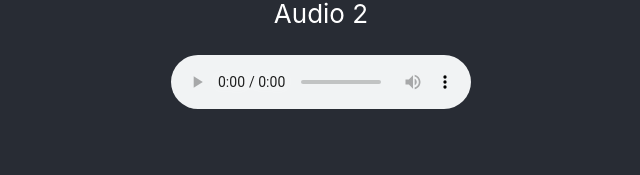
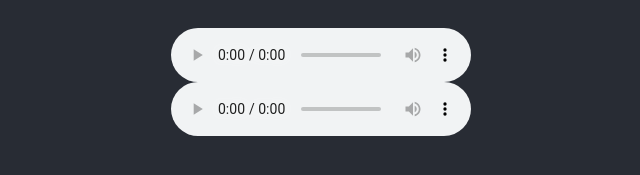
Before and after one commit to jlbarraganm/mi-app-hipermedia, a React (Create React App) app: page / in a window 1280 px wide. Shown: the part 551-726 px from the top of the page, without its empty margins (319-959 px from the left). Built offline with nearby package versions, Linux system fonts and the light colour scheme.

Commit message:
dos audios de musica

```diff
--- a/src/App.js
+++ b/src/App.js
@@ -8,7 +8,14 @@ function App() {
         <p>imagen primero 1</p>
         <img src='https://img.freepik.com/vector-gratis/atomo-ilustracion-modelo-electrones-neutrones-aislados_1284-53084.jpg?size=338&ext=jpg&ga=GA1.1.1546980028.1708732800&semt=ais' />
         <p>Audio 2</p>
-        <audio controls><source src='https://samplelib.com/lib/preview/mp3/sample-15s.mp3' type="audio/mp3" /></audio>
+      <audio controls>
+        <source src="https://samplelib.com/lib/preview/mp3/sample-15s.mp3" type="audio/mpeg" />
+        Tu navegador no soporta el elemento de audio.
+      </audio>
+        <audio controls>
+          <source src="https://samplelib.com/lib/preview/mp3/sample-15s.mp3" type="audio/mpeg"/>
+          "Tu navegador no soporta el elemento de audio."
+        </audio>
       </header>
     </div>
   );
```
